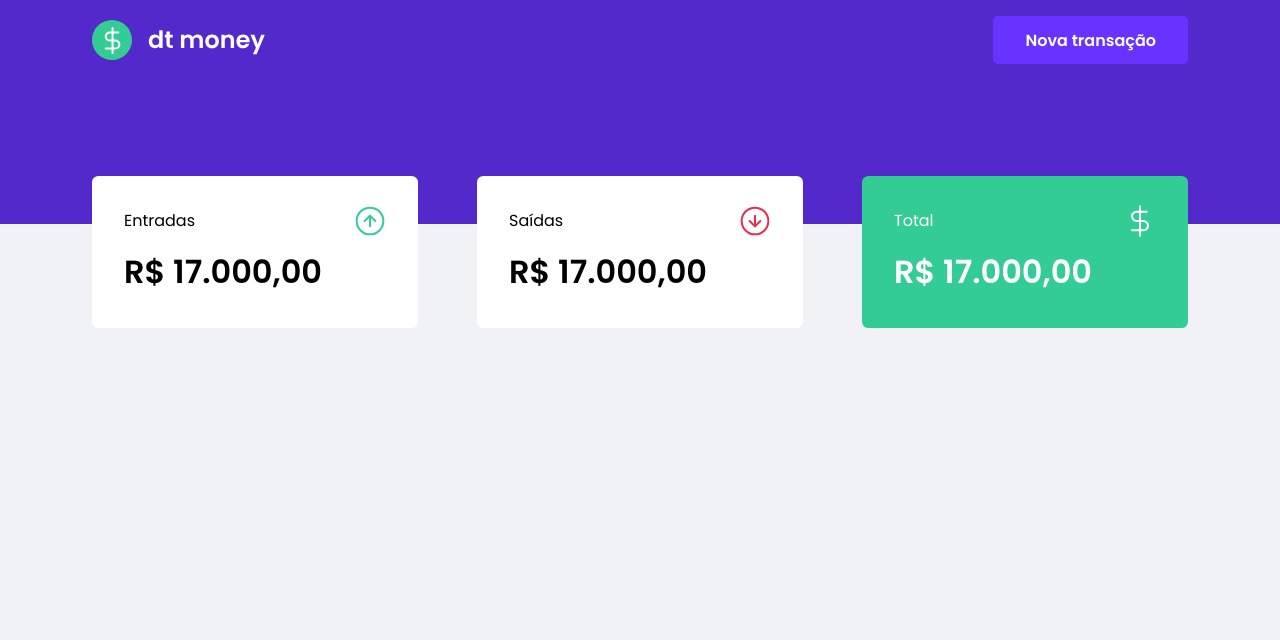
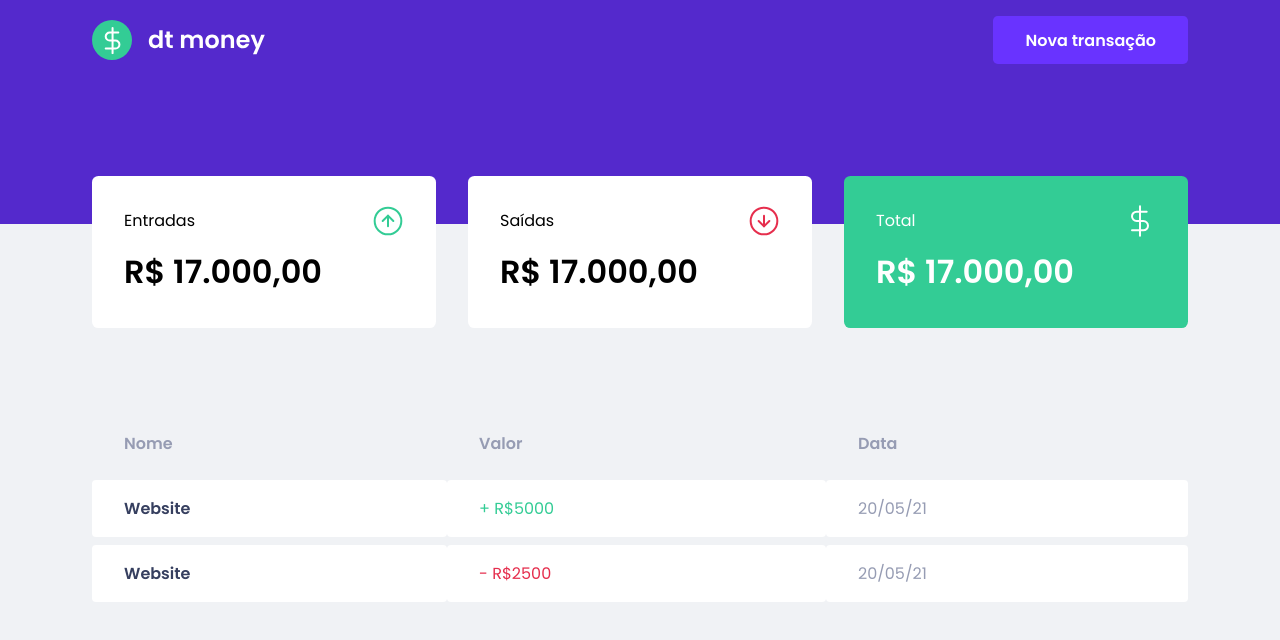
Before and after one commit to lucasmaffazioli/dt-money, a React (Create React App) app: page / in a window 1280 px wide. Shown: the top 640 px of the page. Built offline with nearby package versions, Linux system fonts and the light colour scheme.

Commit message:
Compnentização

```diff
--- a/src/App.tsx
+++ b/src/App.tsx
@@ -1,5 +1,7 @@
+import React from 'react';
 import { Header } from './components/Header/';
 import { Summary } from './components/Summary/';
+import { Transaction } from './components/transaction';
 import { GlobalStyle } from './styles/global'
 
 function App() {
@@ -7,6 +9,7 @@ function App() {
     <div className="App">
       <Header></Header>
       <Summary></Summary>
+      <Transaction></Transaction>
       <GlobalStyle />
     </div>
   );
--- a/src/components/Summary/index.tsx
+++ b/src/components/Summary/index.tsx
@@ -1,14 +1,13 @@
 import entradaImg from '../../assets/income.svg';
 import saidaImg from '../../assets/outcome.svg';
 import totalImg from '../../assets/total.svg';
-import { Content } from './styles'
+import { Container } from './styles'
 
 
 export function Summary() {
 	return (
 		<>
-			<Content>
-
+			<Container>
 				<div>
 					<p>Entradas</p>
 					<img src={entradaImg} alt="Entrada" />
@@ -24,7 +23,7 @@ export function Summary() {
 					<img src={totalImg} alt="Total" />
 					<strong>R$ 17.000,00</strong>
 				</div>
-			</Content>
+			</Container>
 
 		</>
 
--- a/src/components/Summary/styles.ts
+++ b/src/components/Summary/styles.ts
@@ -1,41 +1,27 @@
 import styled from 'styled-components'
 
-export const Container = styled.header`
-	background: var(--blue);
-`
-
-export const Content = styled.div`
+export const Container = styled.div`
 	max-width: 1128px;
 	margin: 0 auto;
-	padding: 1rem 1rem 10rem;
+	padding: 1rem 1rem 5rem;
 
-	display: flex;
+	/* display: flex;
 	align-items: center;
-	justify-content: space-between;
+	justify-content: space-between; */
 
-	button{
-		color: var(--shape);
-		background: var(--blue-light);
-		border: 0;
-		padding: 0 2rem;
-		height: 3rem;
-		border-radius: 0.3rem;
-
-		&:hover{
-			filter: brightness(0.9);
-			transition: all 0.2s;
-		}
-	}
+	display: grid;
+	grid-template-columns: repeat(3, 1fr);
+	gap: 2rem;
 
 	div{
+		margin-top: -4rem;
 		background: var(--shape);
 		padding: 2rem;
-		position: relative;
-		margin-top: -4rem;
 		border-radius: 0.4rem;
+		position: relative; /* This is needed to the absolute work */
 
 		img{
-		position: absolute;
+			position: absolute;
 			top: 1.80rem;
 			right: 2rem;
 		}
--- /dev/null
+++ b/src/components/transaction/index.tsx
@@ -0,0 +1,30 @@
+import { Container } from "./styles"
+
+export function Transaction() {
+	return <div>
+		<Container>
+			<table>
+				<thead>
+					<tr>
+						<th>Nome</th>
+						<th>Valor</th>
+						<th>Data</th>
+					</tr>
+				</thead>
+				<tbody>
+					<tr>
+						<td>Website</td>
+						<td className="deposit">+ R$5000</td>
+						<td>20/05/21</td>
+					</tr>
+					<tr>
+						<td>Website</td>
+						<td className="withdraw">- R$2500</td>
+						<td>20/05/21</td>
+					</tr>
+				</tbody>
+			</table>
+		</Container>
+	</div>
+
+}
--- /dev/null
+++ b/src/components/transaction/styles.ts
@@ -0,0 +1,41 @@
+import styled from 'styled-components'
+
+export const Container = styled.div`
+	max-width: 1128px;
+	margin: 0 auto;
+	padding: 0rem 1rem 10rem;
+
+
+	table{
+		width: 100%;
+		border-spacing: 0 0.5rem; // Isso espaça somente verticalmente
+	}
+
+	th{
+		color: var(--text-body);
+		text-align: left;
+		padding: 1rem 2rem;
+		line-height: 1.5rem;
+	}
+
+	td{
+		background: var(--shape);
+		padding: 1rem 2rem;
+		border: 0;
+		color: var(--text-body);
+		border-radius: 0.25rem;
+
+		&:first-child{
+			color: var(--text-title);
+			font-weight: 600;
+		}
+
+		&.withdraw{
+			color: var(--red)
+		}
+
+		&.deposit{
+			color: var(--green)
+		}
+	}
+`
```
